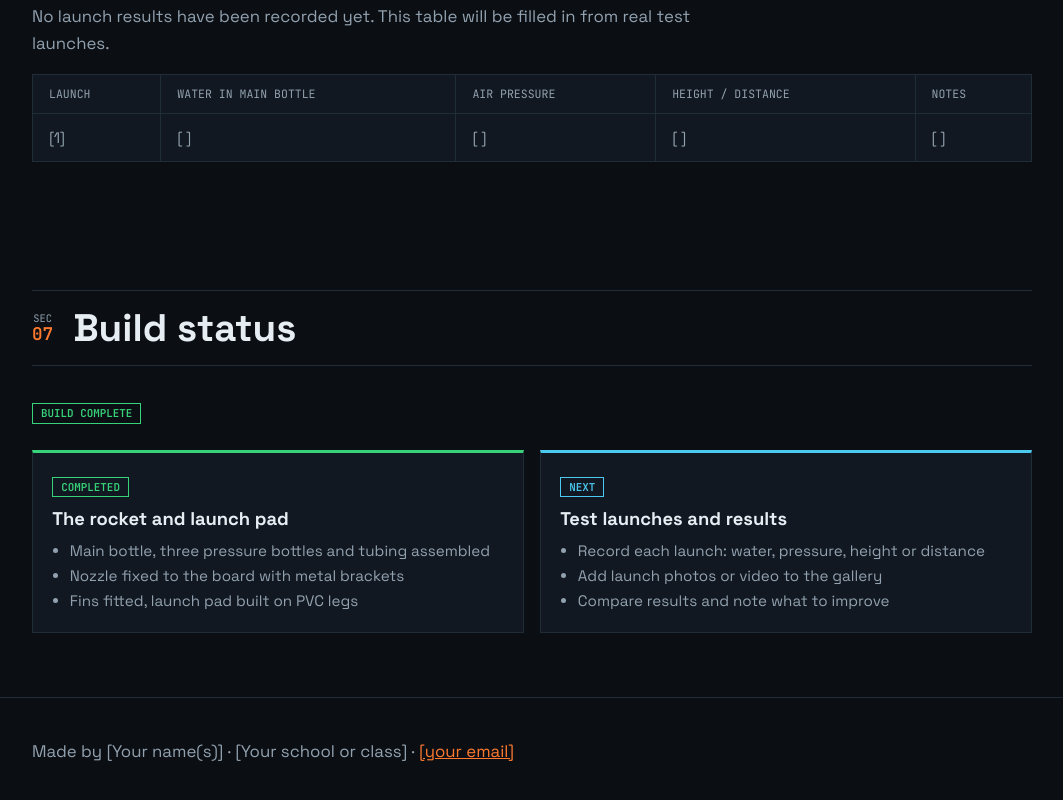
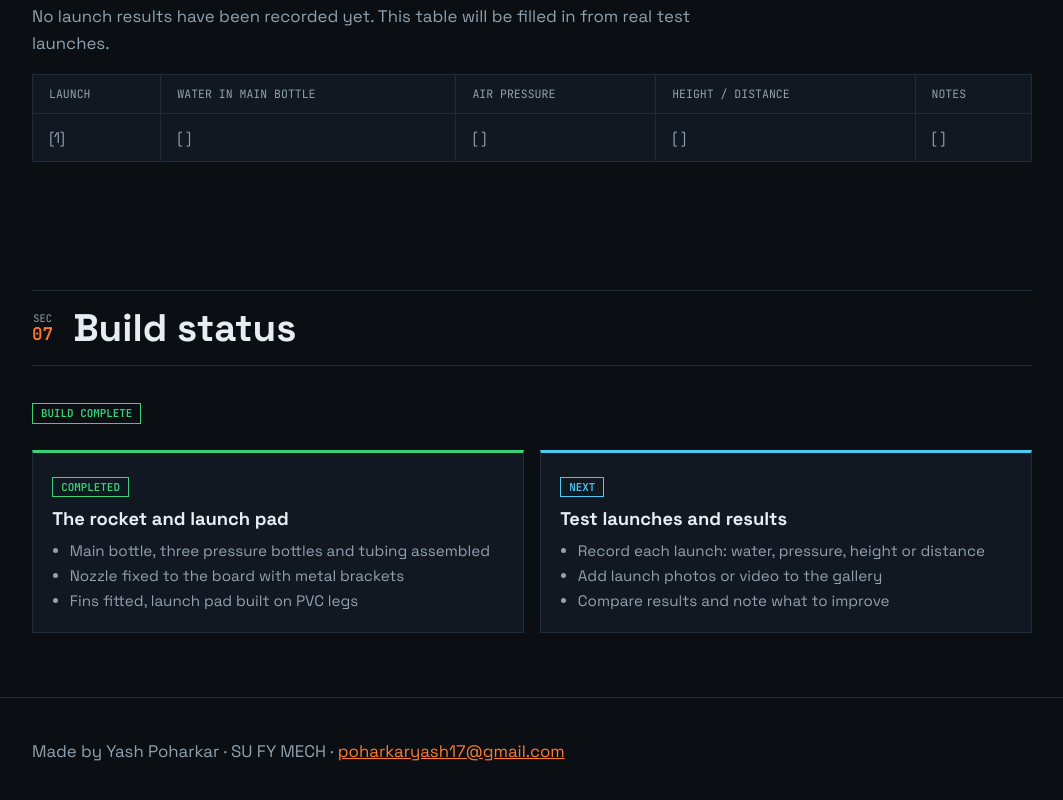
Before and after one commit to poharkaryash/water-pressure-rocket, a plain HTML site: page index.html in a window 1280 px wide. Shown: the part 5045-5845 px from the top of the page, without its empty margins (108-1171 px from the left). Drawn offline with Linux system fonts and the light colour scheme; files whose address does not match are found by name.

Commit message:
Update index.html

```diff
--- a/index.html
+++ b/index.html
@@ -235,7 +235,7 @@ footer p{margin:0}
   </div></section>
 </main>
 
-<footer><div class="wrap"><p>Made by [Your name(s)] · [Your school or class] · <a href="mailto:you@example.com">[your email]</a></p></div></footer>
+<footer><div class="wrap"><p>Made by Yash Poharkar · SU FY MECH · <a href="mailto:you@example.com">poharkaryash17@gmail.com</a></p></div></footer>
 
 <script>
 const root=document.documentElement,btn=document.getElementById('theme');
```
